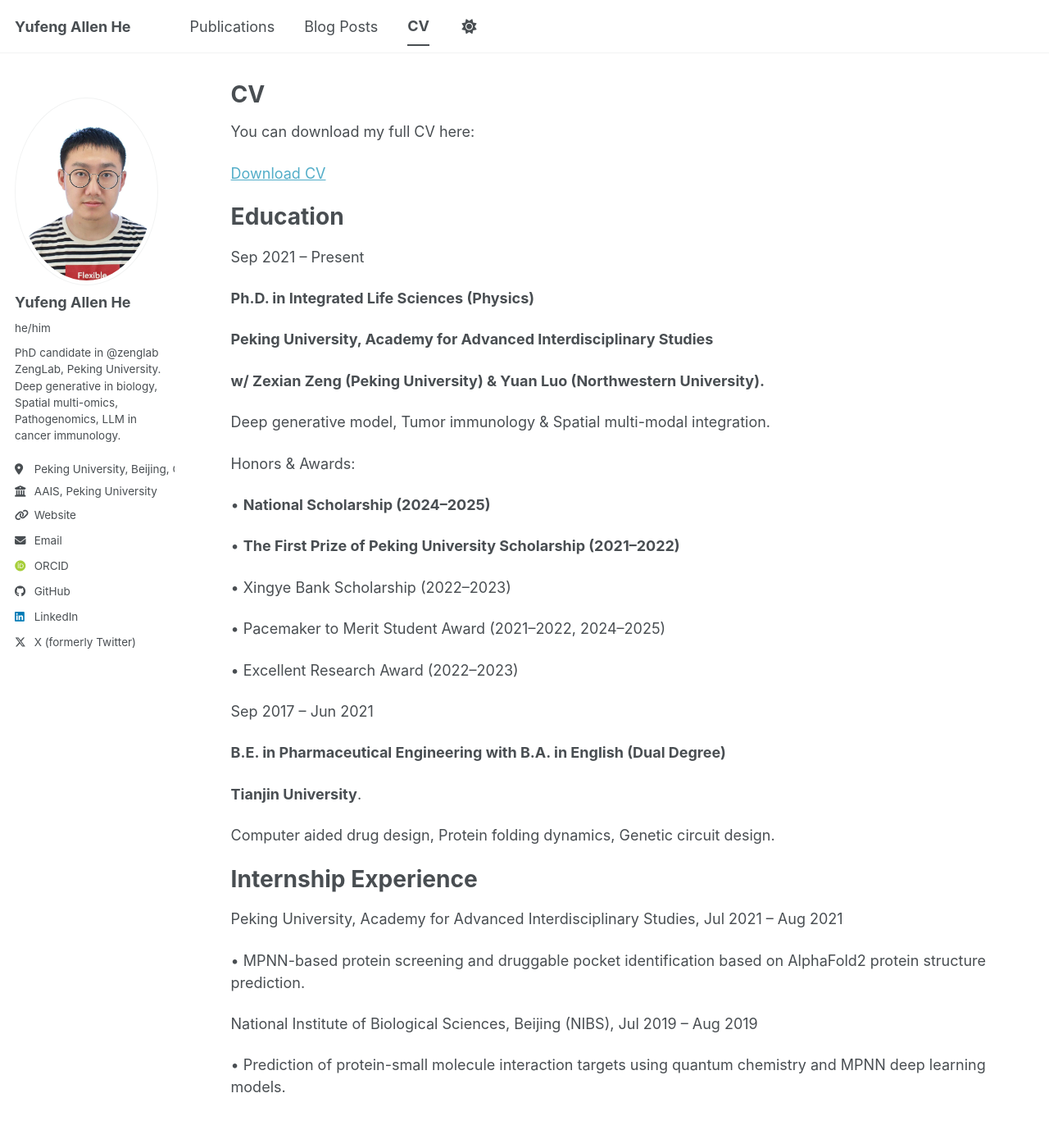
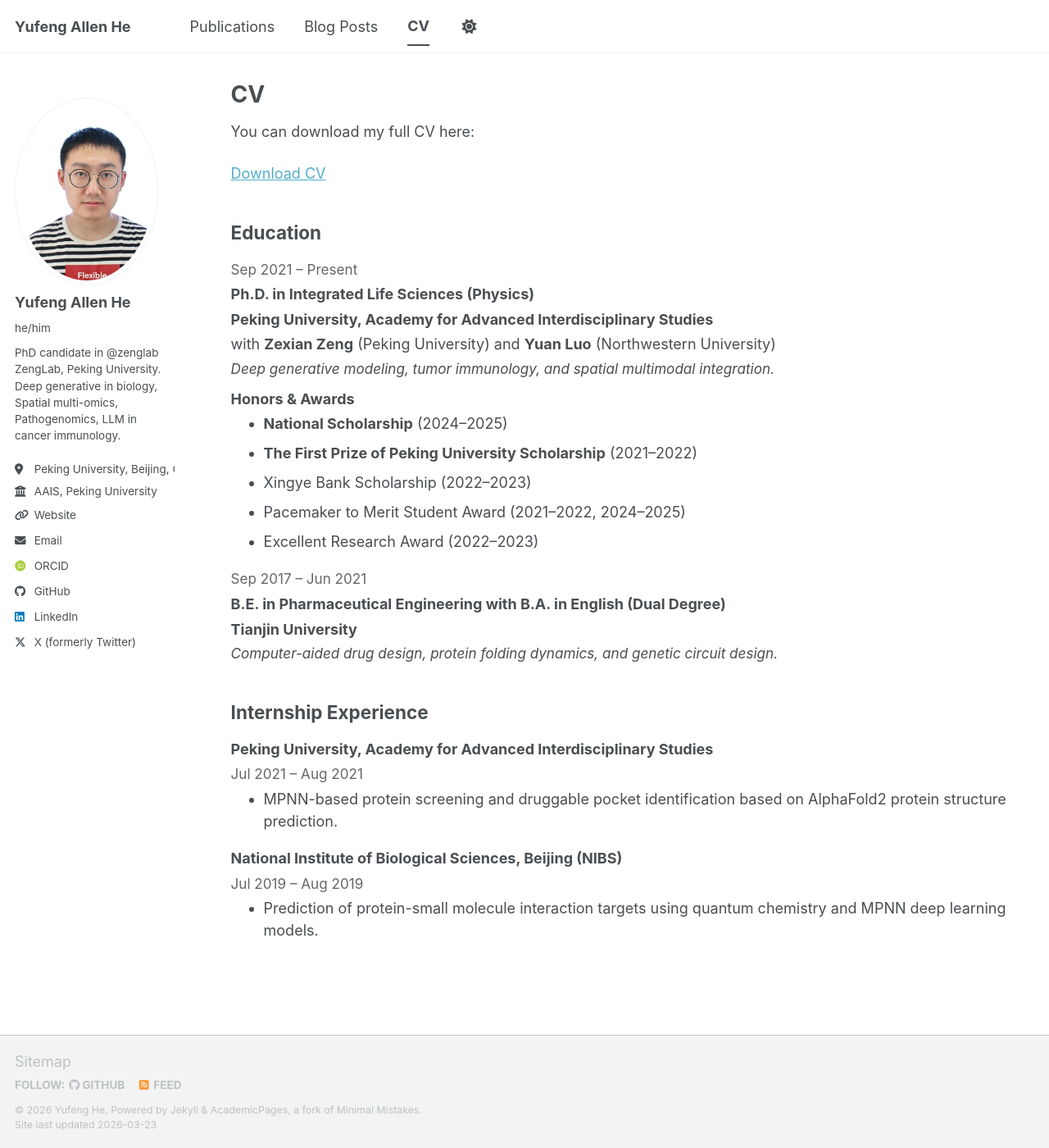
Before and after one commit to yufenghe-allen/yufenghe-allen.github.io, a Jekyll site: the page built from _pages/cv.md, in a window 1280 px wide and 1400 px high. Shown: the whole window at 82% size. Built offline with Jekyll 4.4.1, drawn with Linux system fonts in a browser that asks for light colours; some web fonts are replaced; a script bundle is joined from its source files by our own code; library files that are not in the unit come from our copies.

Commit message:
Update cv.md

```diff
--- a/_pages/cv.md
+++ b/_pages/cv.md
@@ -13,45 +13,62 @@
 
 <p><a href="/files/Curriculum_Vitae.pdf">Download CV</a></p>
 
-Education
-======
-Sep 2021 – Present
+## Education
 
-**Ph.D. in Integrated Life Sciences (Physics)**
+<p style="margin-bottom: 0.2em;"><span style="font-size: 0.95em; color: #666;">Sep 2021 – Present</span></p>
 
-**Peking University, Academy for Advanced Interdisciplinary Studies**
+<p style="margin-top: 0; margin-bottom: 0.2em;"><strong>Ph.D. in Integrated Life Sciences (Physics)</strong></p>
 
-**w/ Zexian Zeng (Peking University) & Yuan Luo (Northwestern University).**
+<p style="margin-top: 0; margin-bottom: 0.2em;"><strong>Peking University, Academy for Advanced Interdisciplinary Studies</strong></p>
 
-Deep generative model, Tumor immunology & Spatial multi-modal integration.
+<p style="margin-top: 0; margin-bottom: 0.2em;">
+with <strong>Zexian Zeng</strong> (Peking University) and <strong>Yuan Luo</strong> (Northwestern University)
+</p>
 
-Honors & Awards:
+<p style="margin-top: 0; margin-bottom: 0.6em; font-size: 0.95em;">
+<em>Deep generative modeling, tumor immunology, and spatial multimodal integration.</em>
+</p>
 
-•	**National Scholarship (2024–2025)**
+<p style="margin-top: 0; margin-bottom: 0.2em;"><strong>Honors &amp; Awards</strong></p>
 
-•	**The First Prize of Peking University Scholarship (2021–2022)**
+<ul style="margin-top: 0.2em; margin-bottom: 1em;">
+  <li><strong>National Scholarship</strong> (2024–2025)</li>
+  <li><strong>The First Prize of Peking University Scholarship</strong> (2021–2022)</li>
+  <li>Xingye Bank Scholarship (2022–2023)</li>
+  <li>Pacemaker to Merit Student Award (2021–2022, 2024–2025)</li>
+  <li>Excellent Research Award (2022–2023)</li>
+</ul>
 
-•	Xingye Bank Scholarship (2022–2023)
+<p style="margin-bottom: 0.2em;"><span style="font-size: 0.95em; color: #666;">Sep 2017 – Jun 2021</span></p>
 
+<p style="margin-top: 0; margin-bottom: 0.2em;"><strong>B.E. in Pharmaceutical Engineering with B.A. in English (Dual Degree)</strong></p>
 
-•	Pacemaker to Merit Student Award (2021–2022, 2024–2025)
+<p style="margin-top: 0; margin-bottom: 0.2em;"><strong>Tianjin University</strong></p>
 
-•	Excellent Research Award (2022–2023)
+<p style="margin-top: 0; margin-bottom: 1em; font-size: 0.95em;">
+<em>Computer-aided drug design, protein folding dynamics, and genetic circuit design.</em>
+</p>
 
-Sep 2017 – Jun 2021
+## Internship Experience
 
-**B.E. in Pharmaceutical Engineering with B.A. in English (Dual Degree)**
+<p style="margin-bottom: 0.2em;">
+<strong>Peking University, Academy for Advanced Interdisciplinary Studies</strong>
+</p>
+<p style="margin-top: 0; margin-bottom: 0.2em;">
+<span style="font-size: 0.95em; color: #666;">Jul 2021 – Aug 2021</span>
+</p>
 
-**Tianjin University**.
+<ul style="margin-top: 0.2em; margin-bottom: 1em;">
+  <li>MPNN-based protein screening and druggable pocket identification based on AlphaFold2 protein structure prediction.</li>
+</ul>
 
-Computer aided drug design, Protein folding dynamics, Genetic circuit design.
+<p style="margin-bottom: 0.2em;">
+<strong>National Institute of Biological Sciences, Beijing (NIBS)</strong>
+</p>
+<p style="margin-top: 0; margin-bottom: 0.2em;">
+<span style="font-size: 0.95em; color: #666;">Jul 2019 – Aug 2019</span>
+</p>
 
-Internship Experience
-======
-Peking University, Academy for Advanced Interdisciplinary Studies, Jul 2021 – Aug 2021
-
-•	MPNN-based protein screening and druggable pocket identification based on AlphaFold2 protein structure prediction.
-
-National Institute of Biological Sciences, Beijing (NIBS), Jul 2019 – Aug 2019
-
-•	Prediction of protein-small molecule interaction targets using quantum chemistry and MPNN deep learning models.
+<ul style="margin-top: 0.2em; margin-bottom: 1em;">
+  <li>Prediction of protein-small molecule interaction targets using quantum chemistry and MPNN deep learning models.</li>
+</ul>
```
